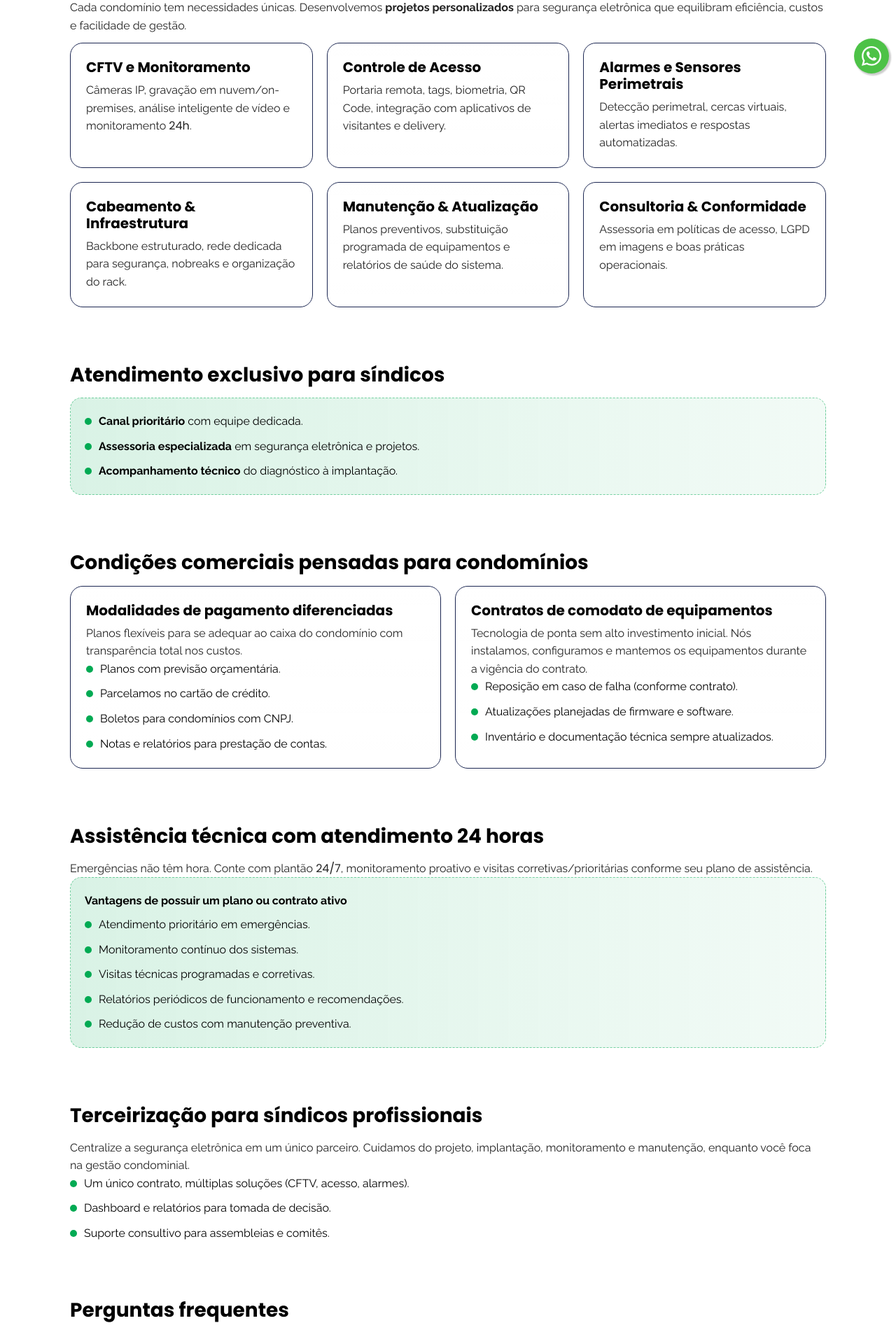
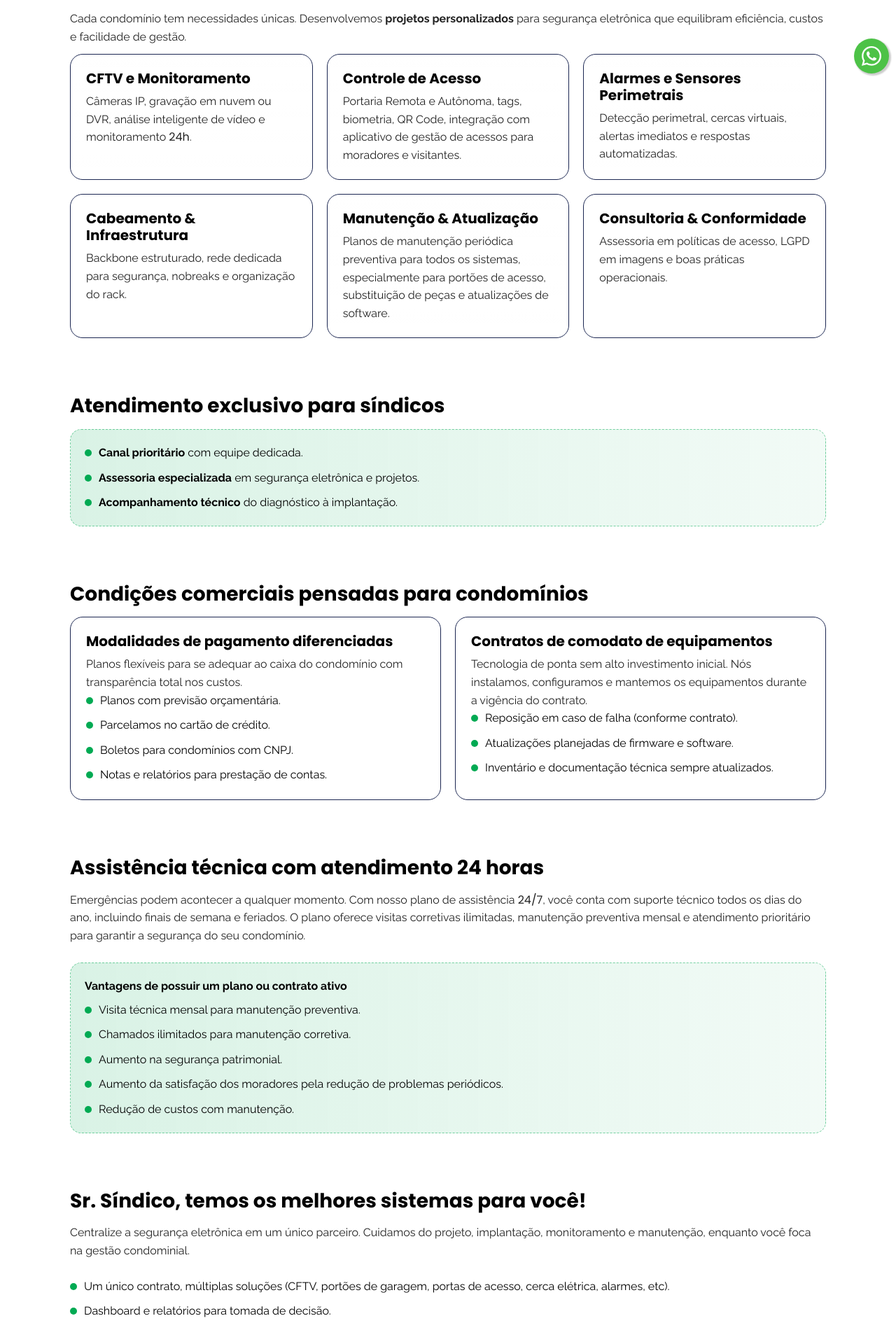
Before and after one commit to nicolasmansan/realeza-seguranca-eletronica, an Angular app: page /sindicos in a window 1280 px wide. Shown: the part 685-2585 px from the top of the page at 70% size. Built offline with nearby package versions, Linux system fonts and the light colour scheme.

Commit message:
Correções de conteúdo

```diff
--- a/src/app/pages/sindico-page/sindico-page.html
+++ b/src/app/pages/sindico-page/sindico-page.html
@@ -16,8 +16,7 @@
       <aside aria-label="Destaques" class="grid grid-1">
         <div class="banner">
           <strong>Suporte especial ao síndico</strong>
-          <p class="muted" style="margin:6px 0 0">Canal direto, SLA priorizado e acompanhamento técnico em todas as
-            etapas.
+          <p class="muted" style="margin:6px 0 0">Canal direto e acompanhamento técnico em todas as etapas.
           </p>
         </div>
         <div class="kpis" style="margin-top:12px">
@@ -48,12 +47,12 @@
     <div class="grid grid-3" style="margin-top:12px">
       <article class="card" aria-labelledby="cftv">
         <h3 id="cftv">CFTV e Monitoramento</h3>
-        <p class="muted">Câmeras IP, gravação em nuvem/on-premises, análise inteligente de vídeo e monitoramento <span class="use-poppins">24h</span>.
+        <p class="muted">Câmeras IP, gravação em nuvem ou DVR, análise inteligente de vídeo e monitoramento <span class="use-poppins">24h</span>.
         </p>
       </article>
       <article class="card" aria-labelledby="acesso">
         <h3 id="acesso">Controle de Acesso</h3>
-        <p class="muted">Portaria remota, tags, biometria, QR Code, integração com aplicativos de visitantes e delivery.
+        <p class="muted">Portaria Remota e Autônoma, tags, biometria, QR Code, integração com aplicativo de gestão de acessos para moradores e visitantes.
         </p>
       </article>
       <article class="card" aria-labelledby="alarmes">
@@ -66,7 +65,7 @@
       </article>
       <article class="card" aria-labelledby="manutencao">
         <h3 id="manutencao">Manutenção & Atualização</h3>
-        <p class="muted">Planos preventivos, substituição programada de equipamentos e relatórios de saúde do sistema.
+        <p class="muted">Planos de manutenção periódica preventiva para todos os sistemas, especialmente para portões de acesso, substituição de peças e atualizações de software.
         </p>
       </article>
       <article class="card" aria-labelledby="consultoria">
@@ -119,25 +118,30 @@
 
   <section id="suporte">
     <h2>Assistência técnica com atendimento 24 horas</h2>
-    <p class="muted">Emergências não têm hora. Conte com plantão <span class="use-poppins">24/7</span>, monitoramento proativo e visitas corretivas/prioritárias conforme seu plano de assistência.</p>
+    <p class="muted">
+      Emergências podem acontecer a qualquer momento. Com nosso plano de assistência <span class="use-poppins">24/7</span>, você conta com suporte técnico todos os dias do ano, incluindo finais de semana e feriados. O plano oferece visitas corretivas ilimitadas, manutenção preventiva mensal e atendimento prioritário para garantir a segurança do seu condomínio.
+    </p>
+    <br>
     <div class="banner" role="note">
       <strong>Vantagens de possuir um plano ou contrato ativo</strong>
       <ul class="list" style="margin-top:8px">
-        <li><span class="dot"></span><span>Atendimento prioritário em emergências.</span></li>
-        <li><span class="dot"></span><span>Monitoramento contínuo dos sistemas.</span></li>
-        <li><span class="dot"></span><span>Visitas técnicas programadas e corretivas.</span></li>
-        <li><span class="dot"></span><span>Relatórios periódicos de funcionamento e recomendações.</span></li>
-        <li><span class="dot"></span><span>Redução de custos com manutenção preventiva.</span></li>
+        <li><span class="dot"></span><span>Visita técnica mensal para manutenção preventiva.</span></li>
+        <li><span class="dot"></span><span>Chamados ilimitados para manutenção corretiva.</span></li>
+        <li><span class="dot"></span><span>Aumento na segurança patrimonial.</span></li>
+        <li><span class="dot"></span><span>Aumento da satisfação dos moradores pela redução de problemas periódicos.</span></li>
+        <li><span class="dot"></span><span>Redução de custos com manutenção.</span></li>
       </ul>
     </div>
   </section>
 
   <section id="terceirizacao">
-    <h2>Terceirização para síndicos profissionais</h2>
+    <h2>Sr. Síndico, temos os melhores sistemas para você!</h2>
     <p class="muted">Centralize a segurança eletrônica em um único parceiro. Cuidamos do projeto, implantação,
-      monitoramento e manutenção, enquanto você foca na gestão condominial.</p>
+      monitoramento e manutenção, enquanto você foca na gestão condominial.
+    </p>
+    <br>
     <ul class="list">
-      <li><span class="dot"></span><span>Um único contrato, múltiplas soluções (CFTV, acesso, alarmes).</span></li>
+      <li><span class="dot"></span><span>Um único contrato, múltiplas soluções (CFTV, portões de garagem, portas de acesso, cerca elétrica, alarmes, etc).</span></li>
       <li><span class="dot"></span><span>Dashboard e relatórios para tomada de decisão.</span></li>
       <li><span class="dot"></span><span>Suporte consultivo para assembleias e comitês.</span></li>
     </ul>
--- a/src/app/pages/sindico-page/sindico-page.scss
+++ b/src/app/pages/sindico-page/sindico-page.scss
@@ -30,6 +30,7 @@
   gap: 8px;
   background: linear-gradient(90deg, rgba(1, 170, 83, 0.15), rgba(1, 170, 83, 0.05));
   border: 1px solid rgba(1, 170, 83, .35);
+  margin-bottom: 1rem;
   padding: 8px 12px;
   border-radius: 999px;
   font-size: 14px;
```
